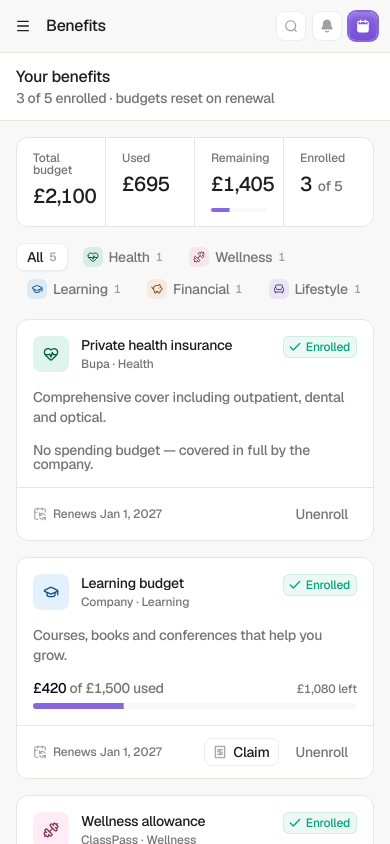
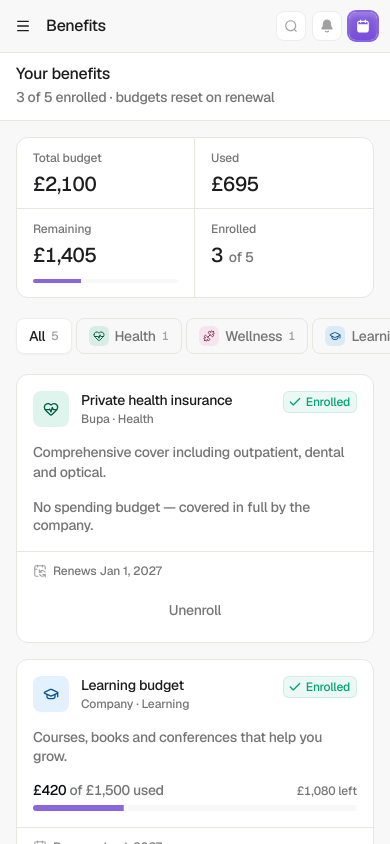
Before and after one commit to Rahul96A/calender-app-design, a Next.js app: page /benefits in a window 390 px wide. Built offline with nearby package versions, Linux system fonts and the light colour scheme.

Commit message:
feat: make Benefits responsive
2×2 summary tiles, an edge-to-edge scrollable category chip row, and
cards with full-width actions on phones; no overflow at 320px.

```diff
--- a/src/components/pages/benefits/benefits-page.tsx
+++ b/src/components/pages/benefits/benefits-page.tsx
@@ -59,17 +59,17 @@ export function BenefitsPage() {
 
   return (
     <div className="flex min-h-0 flex-1 flex-col overflow-y-auto scroll-thin bg-app">
-      <header className="sticky top-0 z-10 flex h-[68px] shrink-0 items-center gap-3 border-b border-hairline bg-surface px-4">
+      <header className="sticky top-0 z-10 flex min-h-[68px] shrink-0 items-center gap-3 border-b border-hairline bg-surface px-4 py-3 md:h-[68px] md:py-0">
         <div className="flex min-w-0 flex-1 flex-col gap-1.5">
           <h2 className="t-16 text-fg">Your benefits</h2>
-          <p className="t-14 text-fg-2">
+          <p className="t-14 leading-[1.3] text-fg-2 md:truncate md:leading-none">
             {summary.enrolled} of {benefits.length} enrolled · budgets reset on renewal
           </p>
         </div>
       </header>
 
       <div className="flex flex-col gap-4 p-4">
-        <dl className="grid grid-cols-4 overflow-hidden rounded-xl border border-hairline bg-surface">
+        <dl className="grid grid-cols-2 overflow-hidden rounded-xl border border-hairline bg-surface md:grid-cols-4">
           <SummaryStat label="Total budget" value={formatMoney(summary.budget)} />
           <SummaryStat label="Used" value={formatMoney(summary.used)} />
           <SummaryStat
@@ -88,7 +88,12 @@ export function BenefitsPage() {
           <SummaryStat label="Enrolled" value={`${summary.enrolled}`} suffix={`of ${benefits.length}`} />
         </dl>
 
-        <div role="toolbar" aria-label="Filter by category" className="flex flex-wrap items-center gap-1">
+        {/* Phones: one horizontally scrolling chip row that bleeds to the screen edges */}
+        <div
+          role="toolbar"
+          aria-label="Filter by category"
+          className="-mx-4 flex items-center gap-1 overflow-x-auto px-4 py-1 [scrollbar-width:none] md:mx-0 md:flex-wrap md:overflow-visible md:p-0 [&::-webkit-scrollbar]:hidden"
+        >
           {(["All", ...CATEGORIES] as Filter[]).map((c) => {
             const active = filter === c;
             const n = counts.get(c) ?? 0;
@@ -99,10 +104,10 @@ export function BenefitsPage() {
                 aria-pressed={active}
                 onClick={() => setFilter(c)}
                 className={cn(
-                  "press t-14 flex h-7 items-center gap-1.5 rounded-lg border px-2.5 outline-none focus-visible:ring-3 focus-visible:ring-brand/15",
+                  "press t-14 flex h-9 shrink-0 items-center gap-1.5 rounded-lg border px-3 whitespace-nowrap outline-none focus-visible:ring-3 focus-visible:ring-brand/15 md:h-7 md:px-2.5",
                   active
                     ? "border-control bg-surface text-fg shadow-[0_1px_2px_rgba(0,0,0,0.04)]"
-                    : "border-transparent text-fg-2 hover-fine:bg-hover hover-fine:text-fg",
+                    : "border-transparent text-fg-2 hover-fine:bg-hover hover-fine:text-fg max-md:border-hairline",
                 )}
               >
                 {c !== "All" && <CategoryTile category={c} size="sm" />}
@@ -118,7 +123,7 @@ export function BenefitsPage() {
             <p className="t-14 text-fg-2">No {filter.toLowerCase()} benefits yet.</p>
           </div>
         ) : (
-          <div className="grid grid-cols-[repeat(auto-fill,minmax(340px,1fr))] gap-4">
+          <div className="grid grid-cols-[repeat(auto-fill,minmax(min(340px,100%),1fr))] gap-4">
             {visible.map((b) => (
               <BenefitCard
                 key={b.id}
@@ -182,7 +187,7 @@ function SummaryStat({
   extra?: React.ReactNode;
 }) {
   return (
-    <div className="flex flex-col gap-2.5 border-r border-hairline px-4 py-3.5 last:border-r-0">
+    <div className="flex min-w-0 flex-col gap-2.5 border-hairline px-4 py-3.5 max-md:odd:border-r max-md:nth-[-n+2]:border-b md:border-r md:last:border-r-0">
       <dt className="t-12 text-fg-2">{label}</dt>
       <dd className="flex items-baseline gap-1.5">
         <span className="text-[20px] leading-none font-medium tracking-[-0.4px] text-fg tabular-nums">{value}</span>
@@ -256,29 +261,36 @@ function BenefitCard({
               />
             </>
           ) : (
-            <p className="t-14 text-fg-2">No spending budget — covered in full by the company.</p>
+            <p className="t-14 leading-[1.3] text-fg-2">No spending budget — covered in full by the company.</p>
           )}
         </div>
       </div>
 
-      <div className="flex items-center gap-2 border-t border-hairline px-4 py-3">
-        <span className="t-12 flex min-w-0 flex-1 items-center gap-1.5 text-fg-2">
+      {/* Phones: renewal date on its own line, full-width actions underneath */}
+      <div className="flex flex-wrap items-center gap-2 border-t border-hairline px-4 py-3 max-sm:gap-y-3">
+        <span className="t-12 flex min-w-0 flex-1 items-center gap-1.5 text-fg-2 max-sm:basis-full">
           <CalendarSyncIcon className="size-3.5 shrink-0 text-icon" />
           <span className="truncate">Renews {formatShort(b.renewsOn)}, {b.renewsOn.slice(0, 4)}</span>
         </span>
         {b.enrolled ? (
           <>
             {b.budget > 0 && (
-              <Button size="sm" className="px-2" disabled={remaining <= 0} onClick={onClaim} aria-label={`Submit a claim for ${b.name}`}>
+              <Button
+                size="sm"
+                className="px-2 max-sm:h-10 max-sm:flex-1"
+                disabled={remaining <= 0}
+                onClick={onClaim}
+                aria-label={`Submit a claim for ${b.name}`}
+              >
                 <ReceiptIcon className="text-icon" /> Claim
               </Button>
             )}
-            <Button size="sm" variant="ghost" className="px-2" onClick={onUnenroll}>
+            <Button size="sm" variant="ghost" className="px-2 max-sm:h-10 max-sm:flex-1" onClick={onUnenroll}>
               Unenroll
             </Button>
           </>
         ) : (
-          <Button size="sm" variant="brand" className="px-2" onClick={onEnroll}>
+          <Button size="sm" variant="brand" className="px-2 max-sm:h-10 max-sm:flex-1" onClick={onEnroll}>
             <PlusIcon /> Enroll
           </Button>
         )}
--- a/src/components/pages/benefits/claim-dialog.tsx
+++ b/src/components/pages/benefits/claim-dialog.tsx
@@ -24,7 +24,7 @@ type Props = { benefit?: Benefit; session: number; open: boolean; onClose: () =>
 export function ClaimDialog({ benefit, session, open, onClose }: Props) {
   return (
     <Dialog open={open} onOpenChange={(v) => !v && onClose()}>
-      <DialogContent className="gap-5 p-5 sm:max-w-[440px]">
+      <DialogContent className="gap-5 p-5 max-sm:pb-0 sm:max-w-[440px]">
         {benefit && <ClaimForm key={session} benefit={benefit} onDone={onClose} />}
       </DialogContent>
     </Dialog>
@@ -145,7 +145,7 @@ function ClaimForm({ benefit, onDone }: { benefit: Benefit; onDone: () => void }
         </Field>
       </div>
 
-      <DialogFooter className="-mx-5 -mb-5 bg-app px-5 py-3">
+      <DialogFooter className="-mx-5 -mb-5 bg-app px-5 py-3 max-sm:mb-0 max-sm:pb-[max(12px,env(safe-area-inset-bottom))] max-sm:[&_button]:h-10">
         <Button type="button" onClick={onDone}>
           Cancel
         </Button>
```
